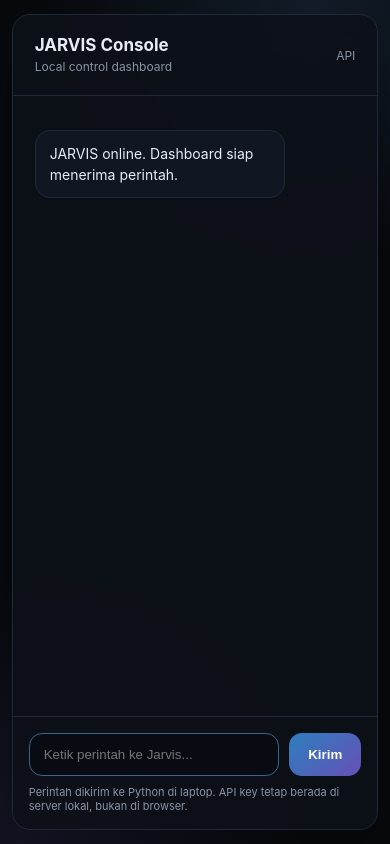
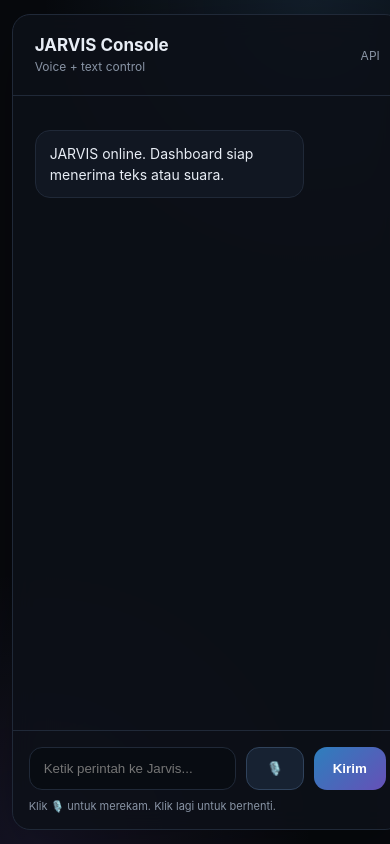
Before and after one commit to raaps199-netizen/JARVIS-AI, a Flask app: page / in a window 390 px wide. Run offline with Flask 3, Linux system fonts and the light colour scheme.

Commit message:
Add browser microphone push-to-talk UI

```diff
--- a/templates/index.html
+++ b/templates/index.html
@@ -26,7 +26,10 @@
     .assistant .bubble{background:var(--panel2);border:1px solid var(--line)}.user .bubble{background:#18304a;border:1px solid #284c73}
     .composer{padding:16px;border-top:1px solid var(--line)}form{display:flex;gap:10px}
     input{flex:1;min-width:0;background:#080c12;border:1px solid var(--line);color:var(--text);border-radius:13px;padding:13px 14px;outline:none}
-    input:focus{border-color:#3c638b}button.send{border:0;border-radius:13px;padding:0 19px;color:white;background:linear-gradient(135deg,#2d7fbd,#6650b7);cursor:pointer;font-weight:600}
+    input:focus{border-color:#3c638b}
+    button.send,button.mic{border:0;border-radius:13px;padding:0 19px;color:white;background:linear-gradient(135deg,#2d7fbd,#6650b7);cursor:pointer;font-weight:600}
+    button.mic{min-width:58px;padding:0 14px;background:#172232;border:1px solid #30435c}
+    button.mic.recording{background:#6b2633;border-color:#a8485b}
     button:disabled{opacity:.5;cursor:not-allowed}.hint{color:var(--muted);font-size:11px;margin-top:9px}
     @media(max-width:760px){.layout{grid-template-columns:1fr;padding:14px 0}aside{display:none}main{min-height:calc(100vh - 28px)}}
   </style>
@@ -40,25 +43,80 @@
     <button class="quick" data-message="Halo Jarvis">👋 Halo Jarvis</button>
     <button class="quick" data-message="Jelaskan status prototype kita sekarang.">📊 Status prototype</button>
     <button class="quick" data-message="Bantu gue merencanakan fitur berikutnya untuk Jarvis.">🧠 Rencanakan fitur</button>
-    <div class="side-title">Current stage</div><div class="label">Stage 1</div><div class="value">Web → AI → Web</div>
-    <div class="hint">Mic, speaker, wake word, dan musik menyusul.</div>
+    <div class="side-title">Current stage</div><div class="label">Stage 1.5</div><div class="value">Web → Voice → AI</div>
+    <div class="hint">Push-to-talk aktif. Speaker dan wake word menyusul.</div>
   </aside>
   <main class="panel">
-    <header><div><h2>JARVIS Console</h2><span>Local control dashboard</span></div><span>API</span></header>
-    <section id="chat"><div class="msg assistant"><div class="bubble">JARVIS online. Dashboard siap menerima perintah.</div></div></section>
+    <header><div><h2>JARVIS Console</h2><span>Voice + text control</span></div><span>API</span></header>
+    <section id="chat"><div class="msg assistant"><div class="bubble">JARVIS online. Dashboard siap menerima teks atau suara.</div></div></section>
     <div class="composer">
-      <form id="form"><input id="input" autocomplete="off" placeholder="Ketik perintah ke Jarvis..." autofocus><button class="send" id="send" type="submit">Kirim</button></form>
-      <div class="hint">Perintah dikirim ke Python di laptop. API key tetap berada di server lokal, bukan di browser.</div>
+      <form id="form">
+        <input id="input" autocomplete="off" placeholder="Ketik perintah ke Jarvis...">
+        <button class="mic" id="mic" type="button" title="Tekan untuk bicara">🎙️</button>
+        <button class="send" id="send" type="submit">Kirim</button>
+      </form>
+      <div class="hint" id="hint">Klik 🎙️ untuk merekam. Klik lagi untuk berhenti.</div>
     </div>
   </main>
 </div>
 <script>
-const chat=document.getElementById("chat"),input=document.getElementById("input"),send=document.getElementById("send"),dot=document.getElementById("dot"),statusText=document.getElementById("statusText");
+const chat=document.getElementById("chat"),input=document.getElementById("input"),send=document.getElementById("send"),mic=document.getElementById("mic"),dot=document.getElementById("dot"),statusText=document.getElementById("statusText"),hint=document.getElementById("hint");
+let recorder=null,chunks=[];
+
 function addMessage(text,role){const row=document.createElement("div");row.className="msg "+role;const bubble=document.createElement("div");bubble.className="bubble";bubble.textContent=text;row.appendChild(bubble);chat.appendChild(row);chat.scrollTop=chat.scrollHeight;}
+
 async function checkStatus(){try{const res=await fetch("/api/status");const data=await res.json();dot.classList.toggle("online",data.online);statusText.textContent=data.online?"Online":"Offline";}catch{statusText.textContent="Server tidak aktif";}}
-async function sendMessage(message){if(!message||send.disabled)return;addMessage(message,"user");input.value="";send.disabled=true;input.disabled=true;try{const res=await fetch("/api/chat",{method:"POST",headers:{"Content-Type":"application/json"},body:JSON.stringify({message})});const data=await res.json();addMessage(data.reply||("Error: "+(data.error||"Unknown error")),"assistant");}catch(error){addMessage("Tidak bisa menghubungi server JARVIS: "+error.message,"assistant");}finally{send.disabled=false;input.disabled=false;input.focus();checkStatus();}}
+
+async function sendMessage(message){if(!message||send.disabled)return;addMessage(message,"user");input.value="";send.disabled=true;mic.disabled=true;input.disabled=true;try{const res=await fetch("/api/chat",{method:"POST",headers:{"Content-Type":"application/json"},body:JSON.stringify({message})});const data=await res.json();addMessage(data.reply||("Error: "+(data.error||"Unknown error")),"assistant");}catch(error){addMessage("Tidak bisa menghubungi server JARVIS: "+error.message,"assistant");}finally{send.disabled=false;mic.disabled=false;input.disabled=false;input.focus();checkStatus();}}
+
 document.getElementById("form").addEventListener("submit",e=>{e.preventDefault();sendMessage(input.value.trim());});
 document.querySelectorAll(".quick").forEach(button=>button.addEventListener("click",()=>sendMessage(button.dataset.message)));
+
+mic.addEventListener("click",async()=>{
+  if(recorder && recorder.state==="recording"){
+    recorder.stop();
+    return;
+  }
+  try{
+    const stream=await navigator.mediaDevices.getUserMedia({audio:true});
+    chunks=[];
+    recorder=new MediaRecorder(stream);
+    recorder.ondataavailable=e=>{if(e.data.size>0)chunks.push(e.data);};
+    recorder.onstart=()=>{
+      mic.classList.add("recording");
+      mic.textContent="⏹️";
+      hint.textContent="Lagi merekam... klik ⏹️ untuk berhenti.";
+    };
+    recorder.onstop=async()=>{
+      stream.getTracks().forEach(track=>track.stop());
+      mic.classList.remove("recording");
+      mic.textContent="🎙️";
+      hint.textContent="Memproses suara...";
+      mic.disabled=true;
+      try{
+        const blob=new Blob(chunks,{type:recorder.mimeType||"audio/webm"});
+        const formData=new FormData();
+        formData.append("audio",blob,"jarvis-voice.webm");
+        const res=await fetch("/api/transcribe",{method:"POST",body:formData});
+        const data=await res.json();
+        if(!res.ok) throw new Error(data.error||"Transkripsi gagal.");
+        if(data.text){input.value=data.text;addMessage("🎙️ "+data.text,"user");await sendMessage(data.text);input.value="";}
+        else hint.textContent="Gue nggak nangkep apa-apa. Coba lagi.";
+      }catch(error){
+        addMessage("Voice error: "+error.message,"assistant");
+        hint.textContent="Voice error. Coba lagi.";
+      }finally{
+        mic.disabled=false;
+        if(!input.disabled)input.focus();
+      }
+    };
+    recorder.start();
+  }catch(error){
+    hint.textContent="Mic tidak bisa diakses. Izinkan microphone di browser.";
+    addMessage("JARVIS: Browser belum memberi izin microphone.","assistant");
+  }
+});
+
 checkStatus();
 </script>
 </body>
```
